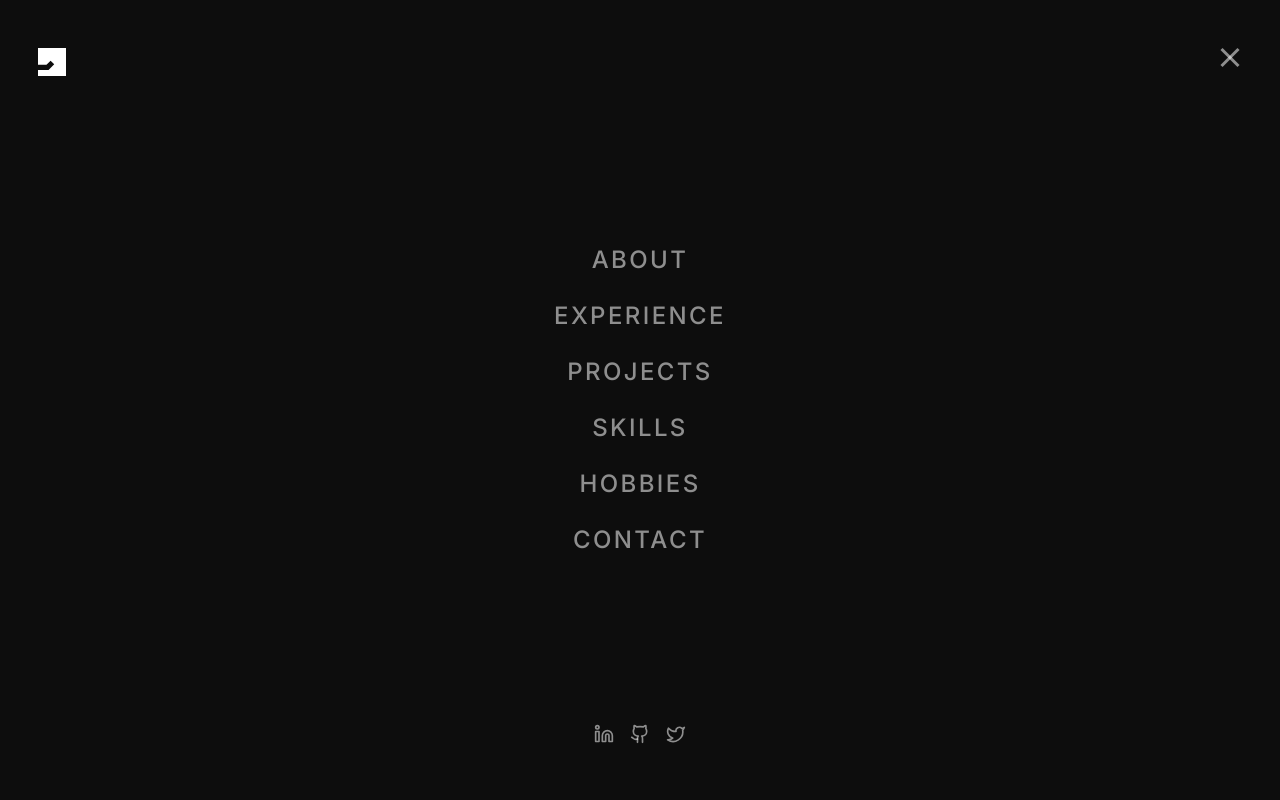
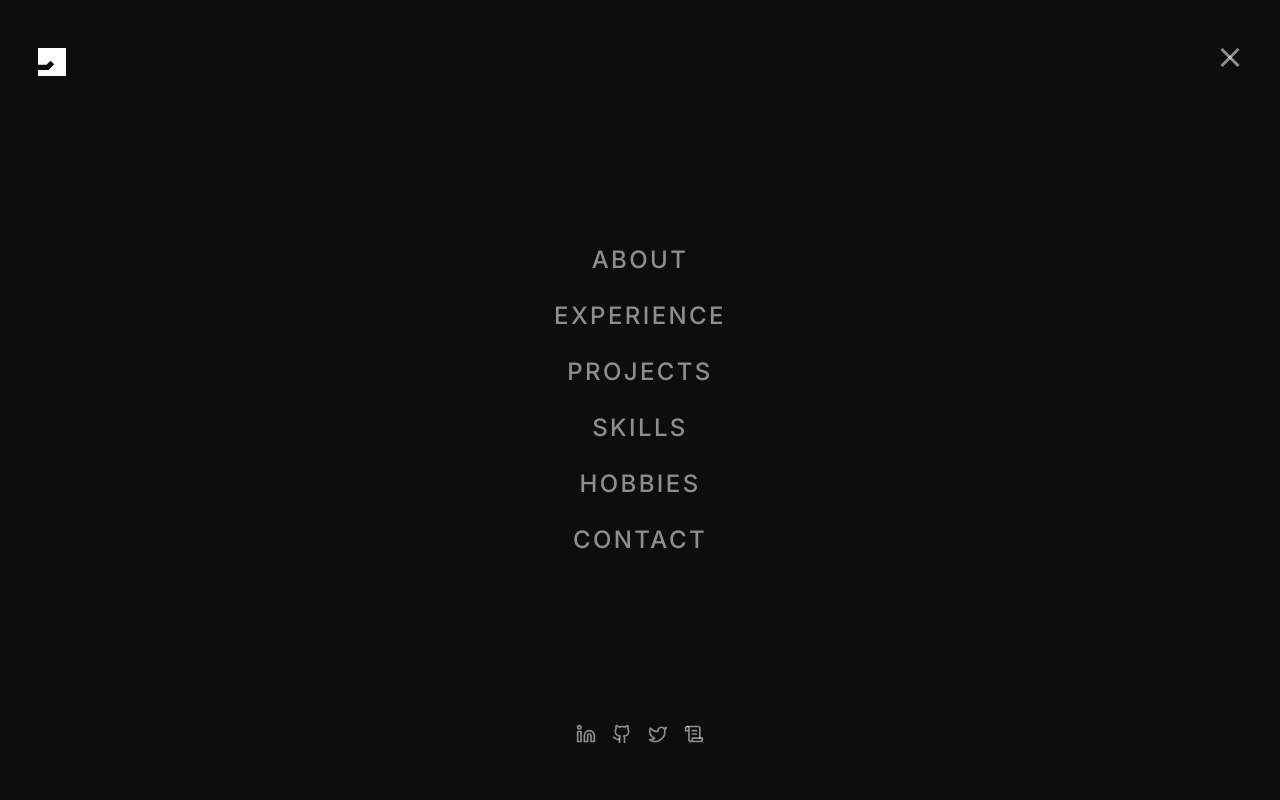
Before and after one commit to joysamaddar/portfolio, a Next.js app: page / in a window 1280 px wide. Both pictures are taken after a click on the element 1229 px from the left and 59 px from the top of the page. Shown: the top 800 px of the page. Built offline with nearby package versions, Linux system fonts and the light colour scheme.

Commit message:
Updated socials to include resume link

```diff
--- a/components/ui/Socials.tsx
+++ b/components/ui/Socials.tsx
@@ -1,8 +1,9 @@
 "use client";
 
+import resume_link from "@/constants/resume";
 import { cn } from "@/lib/utils";
 import { motion } from "framer-motion";
-import { Github, Linkedin, Twitter } from "lucide-react";
+import { Github, Linkedin, ScrollText, Twitter } from "lucide-react";
 import React, { Ref } from "react";
 
 interface SocialsProps {
@@ -77,6 +78,14 @@ const Socials = React.forwardRef(
         >
           <Twitter className="w-5 h-5 hover:text-primary" />
         </motion.a>
+        <motion.a
+          variants={socialsAnim}
+          href={resume_link}
+          target="_blank"
+          className="p-2"
+        >
+          <ScrollText className="w-5 h-5 hover:text-primary" />
+        </motion.a>
       </motion.div>
     );
   }
--- /dev/null
+++ b/constants/resume.ts
@@ -0,0 +1,3 @@
+export const resume_link= "https://drive.google.com/file/d/1iaR2rWMCvLqHCUT9PmttIwMco9W5dY9q/view";
+
+export default resume_link;
```
